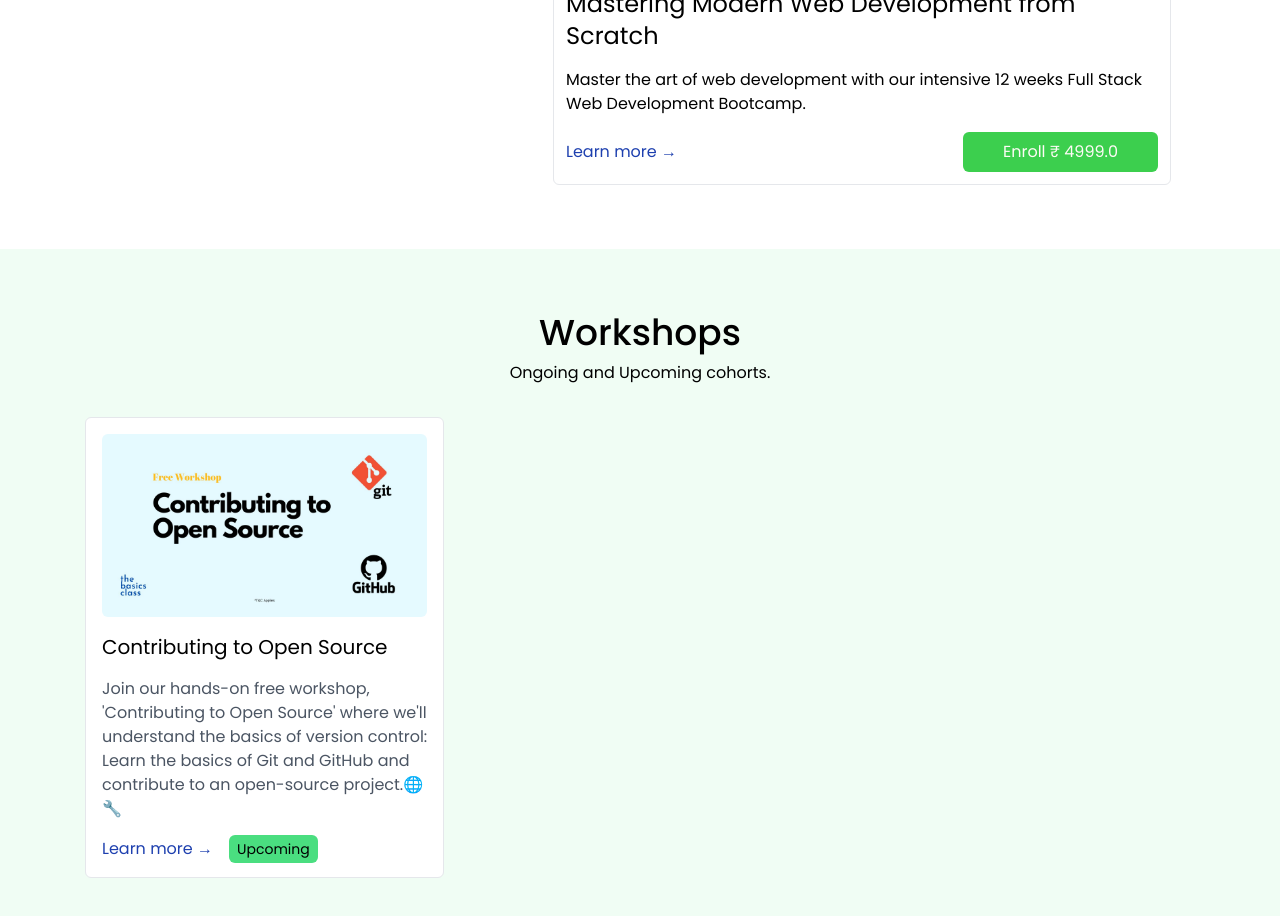
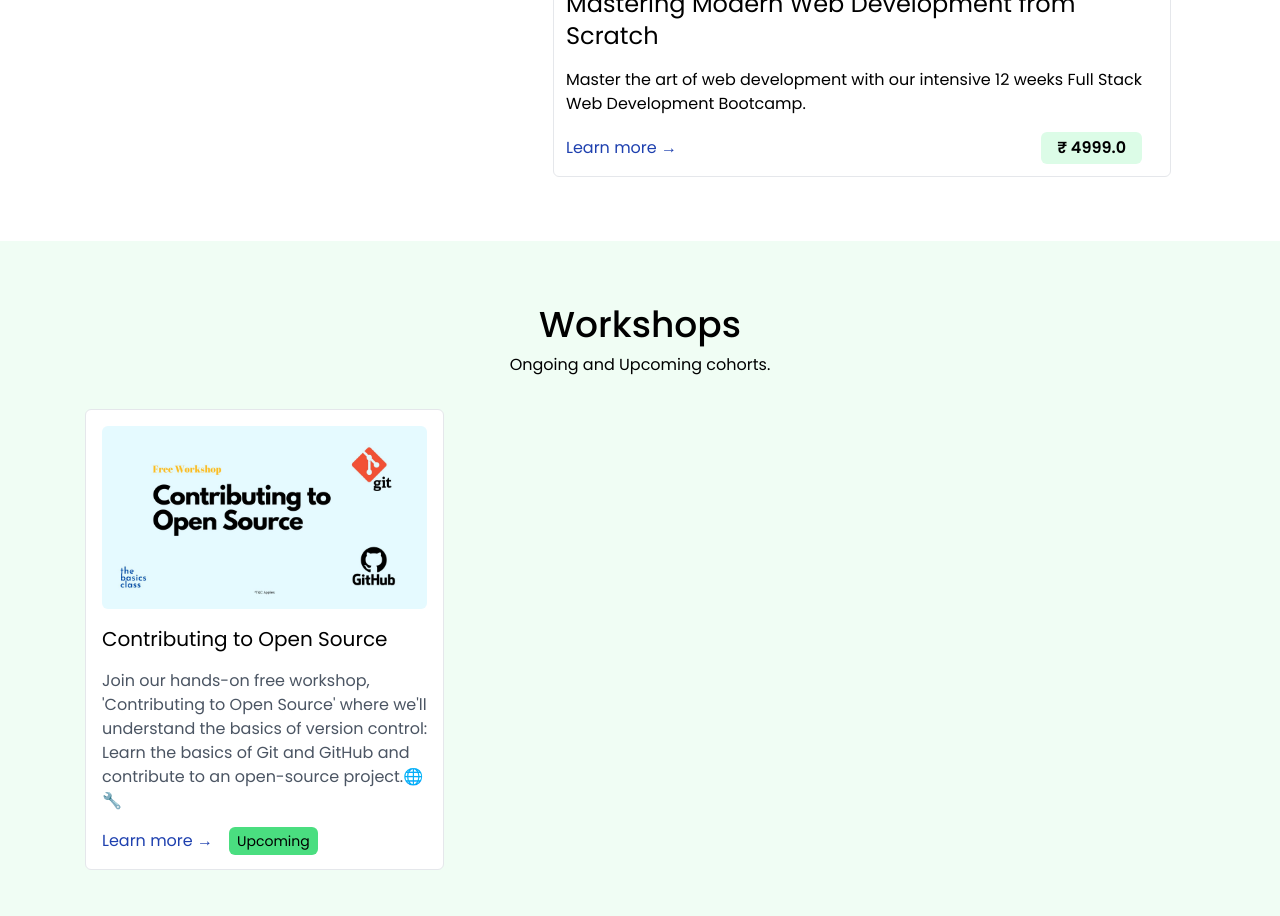
Before and after one commit to sachinshrmaa/cohort, a Next.js app: page / in a window 1280 px wide. Shown: the part 1020-1936 px from the top of the page. Built offline with nearby package versions, Linux system fonts and the light colour scheme.

Commit message:
fix: remove enroll button from bootcamp card

```diff
--- a/components/BootcampCard.tsx
+++ b/components/BootcampCard.tsx
@@ -29,9 +29,9 @@ const BootcampCard: FC<BootcampData> = ({
           <Link className="text-blue-800 hover:text-blue-900" href={`/${slug}`}>
             Learn more <span>&rarr;</span>
           </Link>
-          <Link className="btn py-2" href={`/workshop/${slug}`}>
-            Enroll {price === 0 ? "FREE" : `₹ ${price}.0`}
-          </Link>
+
+          <span className="mr-4 font-semibold bg-green-100 px-4 py-1 rounded-md">{price === 0 ? "FREE" : `₹ ${price}.0`}</span>
+
         </div>
       </div>
     </div>
```
Also changed, not shown: components/Test.tsx (added), 1 other file (tests, documents, lock files or other folders).
